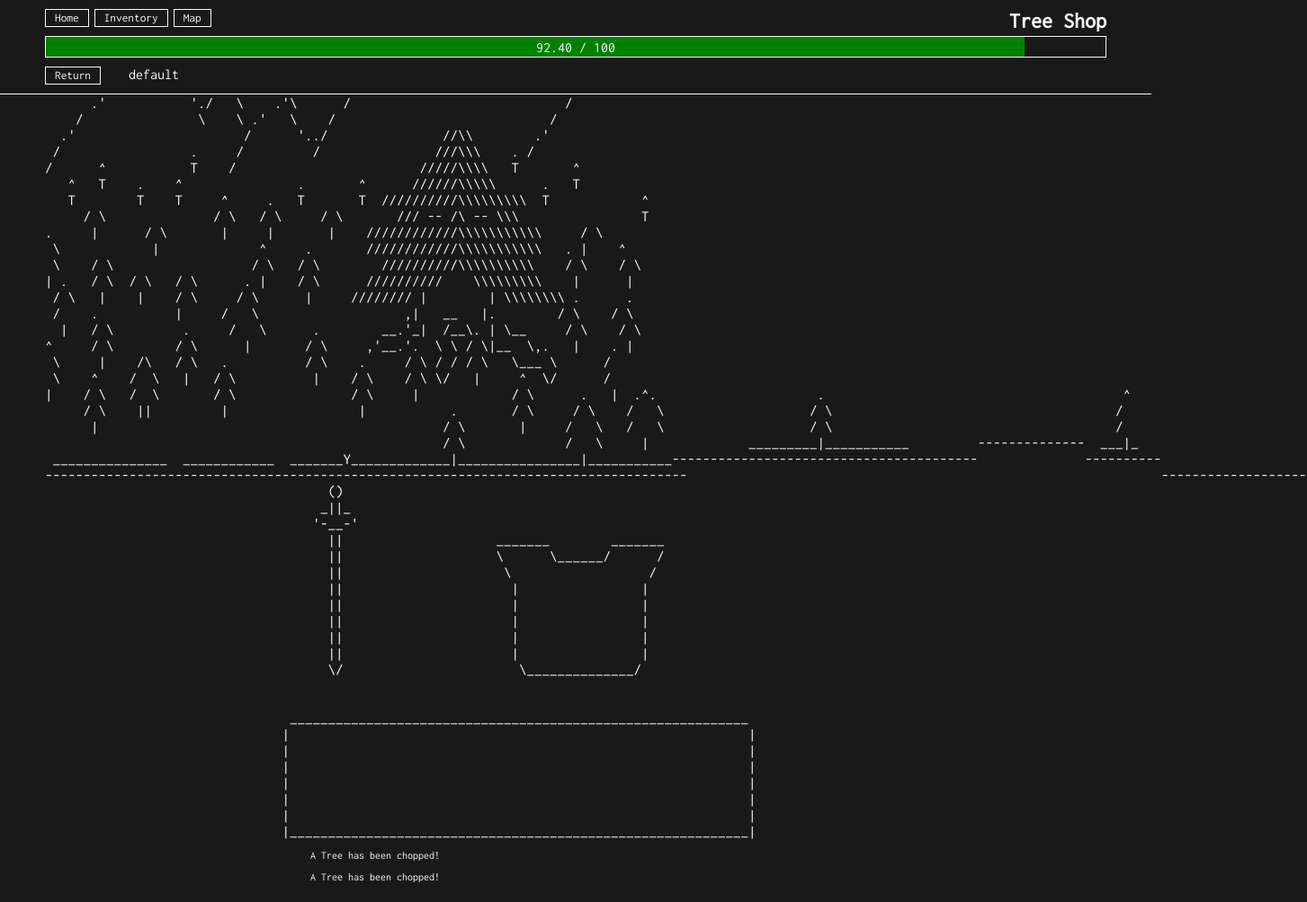
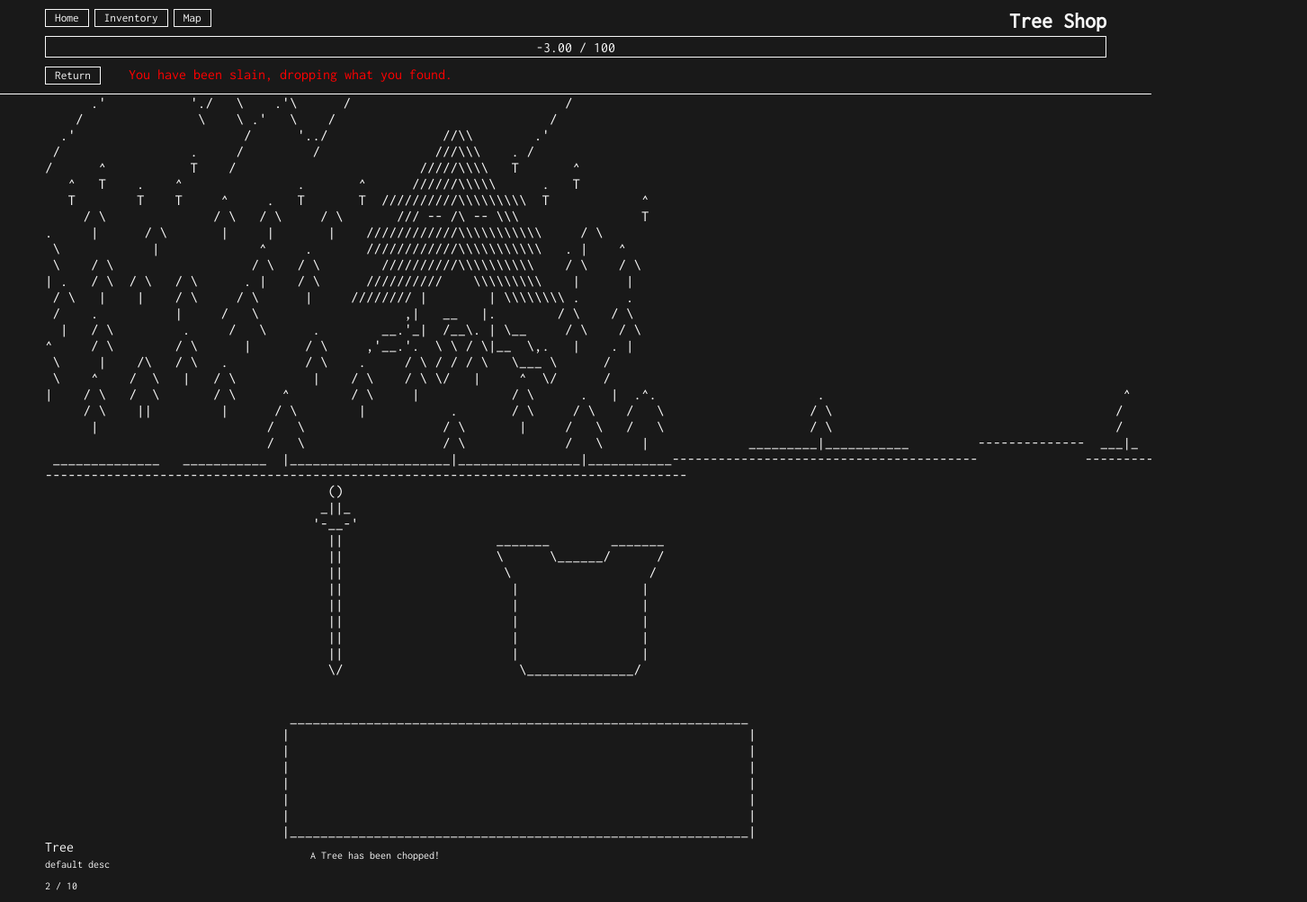
Before and after one commit to Zertuk/slotwo, a website: page src/client/index.html in a window 1280 px wide. Shown: the whole page at 90% size, 1453 px wide, since content can reach past the window. Drawn offline with nearby package versions, Linux system fonts and the light colour scheme; some packages are replaced by stand-ins of ours; files that its build step writes are made by us from their sources; a script that the page names is missing.

Commit message:
work on main message

```diff
--- a/src/client/app/enemy/enemy.service.js
+++ b/src/client/app/enemy/enemy.service.js
@@ -217,12 +217,12 @@
             this.deathMessage = 'A Tree has been chopped!';
             this.symbol = '|';
             this.move = false;
-            this.health = 1;
+            this.health = 10;
             this.colBox = [3, 4];
             this.items = [vm.itemDictionary['wood']];
             this.itemChance = 100;
             this.itemMult = 3;
-            this.damage = 1;
+            this.damage = 10;
         }
         this.Tree.prototype = new this.Enemy();
 
--- a/src/client/app/main/main.controller.js
+++ b/src/client/app/main/main.controller.js
@@ -68,13 +68,18 @@
         function activate() {
             sanitizeAscii();
             mainLoop();
+            quickLoop();
         }
 
         function mainLoop() {
             vm.count = vm.count + 1;
+            vm.player.healthRegen();
+            $timeout(mainLoop, 1000);
+        }
+        function quickLoop() {
+            vm.player.healthBarUpdate();
             vm.mainMessage = messageService.mainMessage;
-            vm.player.healthUpdate();
-            $timeout(mainLoop, 1000);
+            $timeout(quickLoop, 125);
         }
     }
 })();
--- a/src/client/app/main/main.html
+++ b/src/client/app/main/main.html
@@ -49,7 +49,7 @@
  -->
 
 <div ng-controller = "LevelController as vm">
-	<div class = "container">
+	<div class = "container leveloverflow">
 		<div id = "levelwrap">
 			<pre class = "levelrow" ng-repeat = "row in vm.currentLevel.ascii track by $index">{{row}}</pre>
 		</div>
--- a/src/client/app/message/message.service.js
+++ b/src/client/app/message/message.service.js
@@ -10,10 +10,18 @@
     /* @ngInject */
     function messageService() {
     	this.messageLog = [];
-        this.mainMessage = 'default';
+        this.mainMessage = '';
 
-        this.updateMainMessage = function(messageInput) {
+        //first var = message, second var = whether message is good or bad
+        this.updateMainMessage = function(messageInput, bad) {
             this.mainMessage = messageInput;
+            var message = angular.element('.mainmessage');
+            if (bad) {
+                message.addClass('error');
+            }
+            else {
+                message.removeClass('error')
+            }
         };
 
         this.addMessage = function(message) {
--- a/src/client/app/player/player.service.js
+++ b/src/client/app/player/player.service.js
@@ -22,14 +22,20 @@
                 var percent = (this.health / this.maxHealth)*100;
                 return percent;
             },
-            this.healthUpdate = function() {
+            this.checkMaxHealth = function() {
+                if (this.health > this.maxHealth) {
+                    this.health = this.maxHealth;
+                }
+            }
+            this.healthRegen = function() {
                 if (this.health < this.maxHealth) {
                     var health = parseFloat(this.health);
                     this.health = (health + this.regen).toFixed(2);
                 }
-                if (this.health > this.maxHealth) {
-                    this.health = this.maxHealth;
-                }
+                this.checkMaxHealth();
+            },
+            this.healthBarUpdate = function() {
+                this.checkMaxHealth();
                 var percent = this.healthPercent();
                 if (percent > 65) {
                     this.healthWidth = {'background-color': 'green', 'width': percent + '%'};
@@ -143,6 +149,7 @@
                     // $scope.$apply();
                 }
                 else {
+                    messageService.updateMainMessage('You have been slain, dropping what you found.', true);
                     return;
                 }
             },
--- a/src/client/styles/styles.less
+++ b/src/client/styles/styles.less
@@ -24,6 +24,14 @@ header {
     border-bottom: 1px solid white;
     padding: 10px 50px 0;
 
+}
+
+.error {
+    color: red;
+}
+
+.leveloverflow {
+    overflow-x: hidden;
 }
 
 .container {
```
